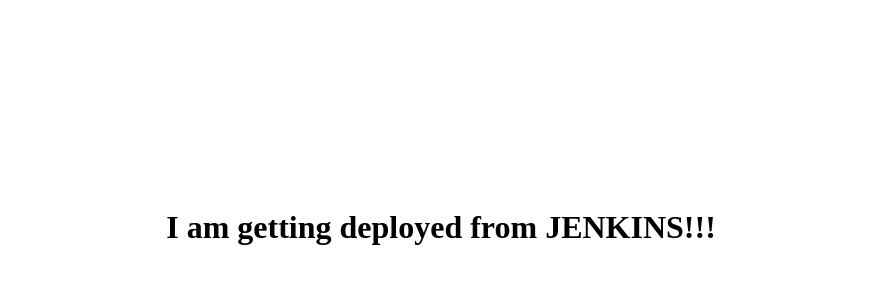
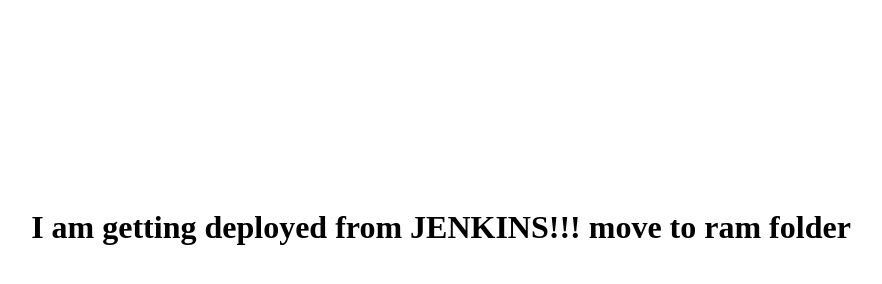
Before and after one commit to prashanthipreethi/php-demo, a plain HTML site: page ram/index.html in a window 1280 px wide. Shown: the whole page, without its empty margins (199-1081 px from the left). Drawn offline with Linux system fonts and the light colour scheme.

Commit message:
Update index.html

```diff
--- a/ram/index.html
+++ b/ram/index.html
@@ -4,4 +4,5 @@
 <br><br><br><br><br><br><br><br><br><br>
 
 <h1> I am getting deployed from JENKINS!!!
+  move to ram folder
 </html>
```
